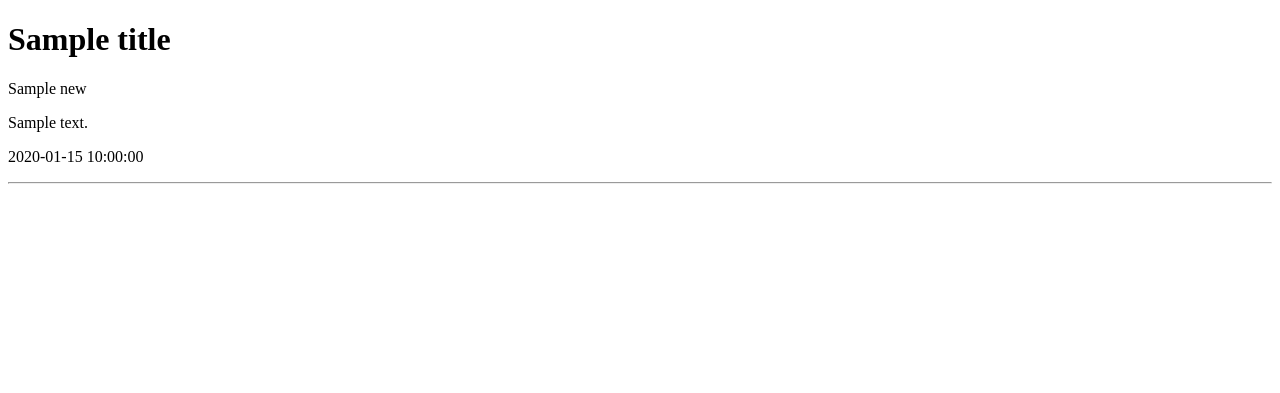
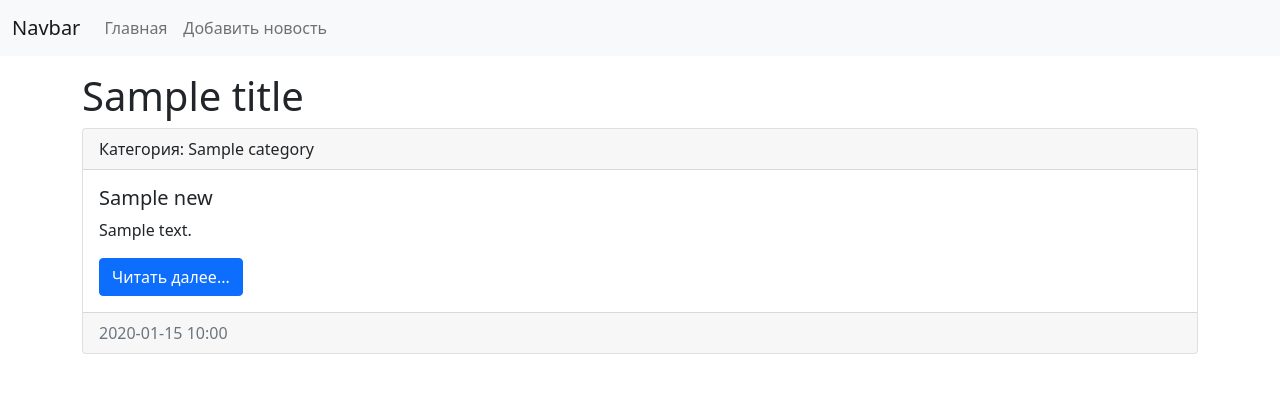
Before and after one commit to AlexGordeev/django_tutorial, a Django app: template mysite/news/templates/news/index.html in a window 1280 px wide. Shown: the top 393 px of the page. Run offline with Django 3.2, Linux system fonts and the light colour scheme; tables that the repository leaves empty hold one stand-in row (values such as "Sample post"); the template is opened without the code that fills it: values that come from a table or form of the project are taken from there, most other values are stand-ins (such as "Sample title", 1, 10 or a date in 2020); parts of the project's set-up code (start-up, migrations or seed data) failed here and were passed over.

Commit message:
bootstrap template (lesson 1-14)

```diff
--- a/mysite/news/templates/news/index.html
+++ b/mysite/news/templates/news/index.html
@@ -1,18 +1,50 @@
-<!DOCTYPE html>
+<!doctype html>
 <html lang="en">
   <head>
-  <meta charset="UTF-8">
+    <meta charset="utf-8">
+    <meta name="viewport" content="width=device-width, initial-scale=1">
+    <link href="https://cdn.jsdelivr.net/npm/bootstrap@5.1.3/dist/css/bootstrap.min.css" rel="stylesheet" integrity="sha384-1BmE4kWBq78iYhFldvKuhfTAU6auU8tT94WrHftjDbrCEXSU1oBoqyl2QvZ6jIW3" crossorigin="anonymous">
     <title>{{ title }}</title>
   </head>
   <body>
+    <nav class="navbar navbar-expand-lg navbar-light bg-light">
+      <div class="container-fluid">
+        <a class="navbar-brand" href="/">Navbar</a>
+        <button class="navbar-toggler" type="button" data-bs-toggle="collapse" data-bs-target="#navbarSupportedContent" aria-controls="navbarSupportedContent" aria-expanded="false" aria-label="Toggle navigation">
+          <span class="navbar-toggler-icon"></span>
+        </button>
+        <div class="collapse navbar-collapse" id="navbarSupportedContent">
+          <ul class="navbar-nav me-auto mb-2 mb-lg-0">
+            <li class="nav-item"><a class="nav-link" href="/">Главная</a></li>
+            <li class="nav-item"><a class="nav-link" href="/">Добавить новость</a></li>
+          </ul>
+        </div>
+      </div>
+    </nav>
+
+    <div class="container mt-3">
       <h1>{{ title }}</h1>
+      <div class="row">
+        <div class="col-md-12">
           {% for item in news %}
-    <div>
-      <p>{{ item.title }}</p>
-      <p>{{ item.content }}</p>
-      <p>{{ item.created_at|date:"Y-m-d H:i:s" }}</p>
+            <div class="card mb-3">
+              <div class="card-header">
+                Категория: {{ item.category }}
               </div>
-    <hr>
+              <div class="card-body">
+                <h5 class="card-title">{{ item.title }}</h5>
+                <p class="card-text">{{ item.content }}</p>
+                <a href="#" class="btn btn-primary">Читать далее...</a>
+              </div>
+              <div class="card-footer text-muted">
+                {{ item.created_at|date:"Y-m-d H:i" }}
+              </div>
+            </div>
           {% endfor %}
+        </div>
+      </div>
+    </div>
+
+    <script src="https://cdn.jsdelivr.net/npm/bootstrap@5.1.3/dist/js/bootstrap.bundle.min.js" integrity="sha384-ka7Sk0Gln4gmtz2MlQnikT1wXgYsOg+OMhuP+IlRH9sENBO0LRn5q+8nbTov4+1p" crossorigin="anonymous"></script>
   </body>
 </html>
```
Lines whose indentation alone changed are shown as unchanged.
